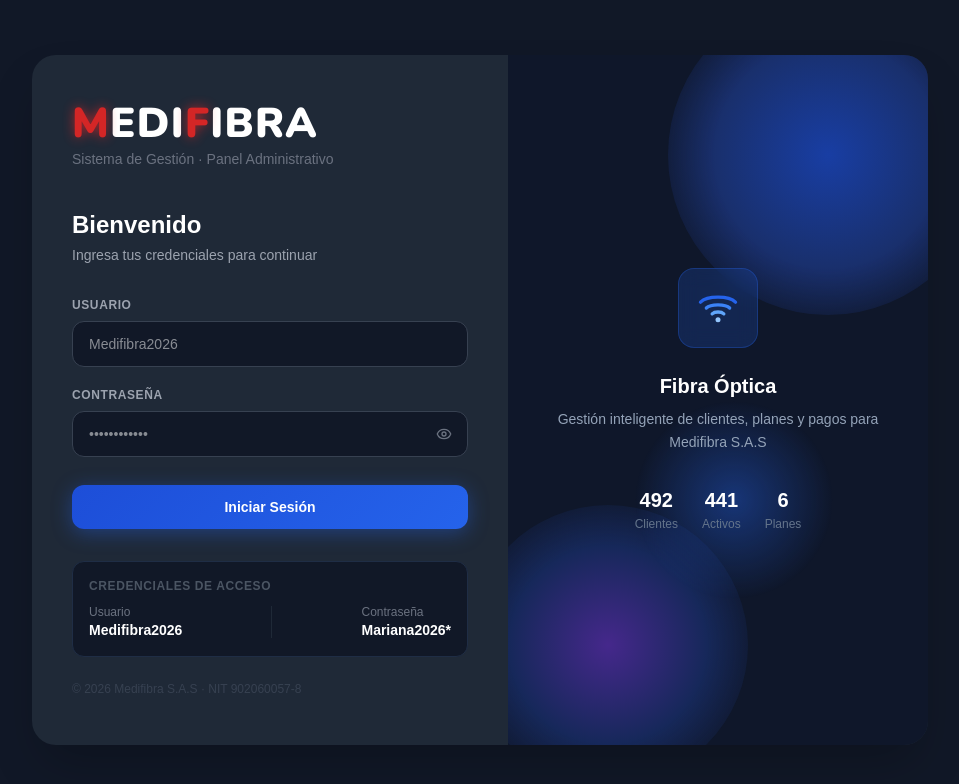
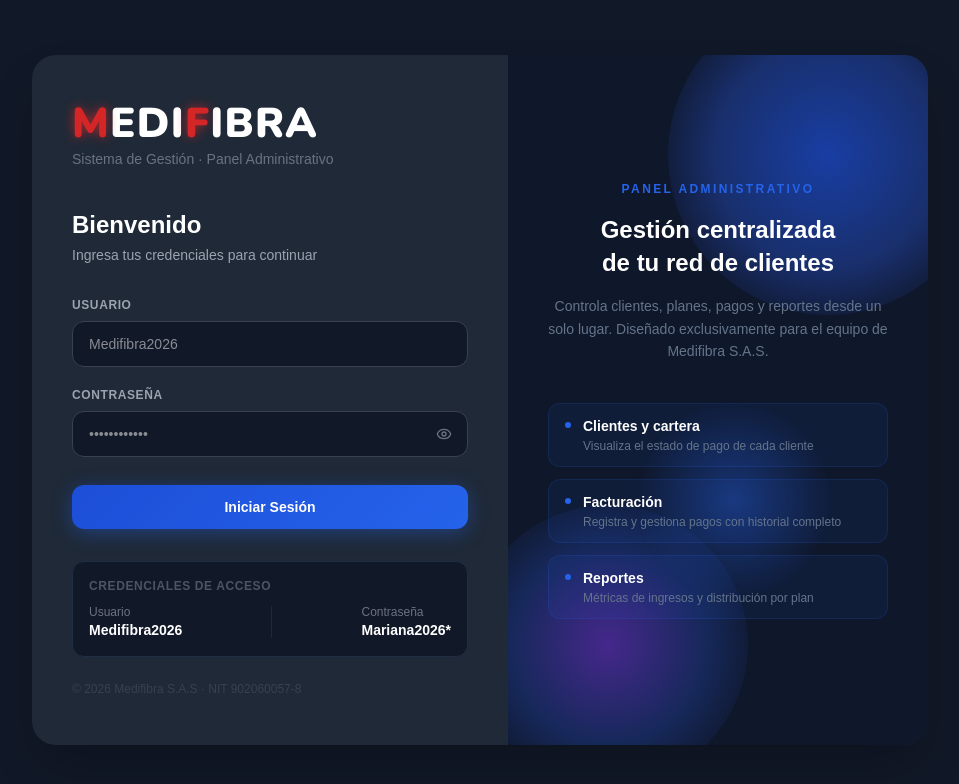
Before and after one commit to Haideraguilar99/MEDIFIBRA, a Next.js app: page /login in a window 1280 px wide. Shown: the top 784 px of the page, without its empty margins (160-1119 px from the left). Built offline with nearby package versions, Linux system fonts and the light colour scheme.

Commit message:
feat: login panel derecho profesional + credenciales Medifibra2026

```diff
--- a/src/app/login/page.tsx
+++ b/src/app/login/page.tsx
@@ -157,21 +157,21 @@ export default function LoginPage() {
 
           {/* Contenido central */}
           <div className="relative z-10 text-center px-10">
-            <div className="w-20 h-20 rounded-2xl flex items-center justify-center mx-auto mb-6" style={{background:'rgba(37,99,235,0.2)',border:'1px solid rgba(37,99,235,0.3)',backdropFilter:'blur(10px)'}}>
-              <svg width="40" height="40" viewBox="0 0 24 24" fill="none">
-                <path d="M1.5 8.5C5.5 4.5 18.5 4.5 22.5 8.5" stroke="#2563eb" strokeWidth="2" strokeLinecap="round"/>
-                <path d="M5 12C7.5 9.5 16.5 9.5 19 12" stroke="#3b82f6" strokeWidth="2" strokeLinecap="round"/>
-                <path d="M8.5 15.5C10 14 14 14 15.5 15.5" stroke="#60a5fa" strokeWidth="2" strokeLinecap="round"/>
-                <circle cx="12" cy="19" r="1.5" fill="#93c5fd"/>
-              </svg>
-            </div>
-            <h3 className="text-xl font-bold text-white mb-2">Fibra Óptica</h3>
-            <p className="text-sm leading-relaxed" style={{color:'#94a3b8'}}>Gestión inteligente de clientes, planes y pagos para Medifibra S.A.S</p>
-            <div className="flex items-center justify-center gap-6 mt-8">
-              {[['492','Clientes'],['441','Activos'],['6','Planes']].map(([n,l])=>(
-                <div key={l} className="text-center">
-                  <p className="text-xl font-bold text-white">{n}</p>
-                  <p className="text-xs mt-0.5" style={{color:'#64748b'}}>{l}</p>
+            <p className="text-xs font-semibold uppercase tracking-[0.2em] mb-4" style={{color:'#2563eb'}}>Panel Administrativo</p>
+            <h3 className="text-2xl font-bold text-white mb-4 leading-snug">Gestión centralizada<br/>de tu red de clientes</h3>
+            <p className="text-sm leading-relaxed mb-10" style={{color:'#64748b'}}>Controla clientes, planes, pagos y reportes desde un solo lugar. Diseñado exclusivamente para el equipo de Medifibra S.A.S.</p>
+            <div className="space-y-3 text-left">
+              {[
+                ['Clientes y cartera','Visualiza el estado de pago de cada cliente'],
+                ['Facturación','Registra y gestiona pagos con historial completo'],
+                ['Reportes','Métricas de ingresos y distribución por plan'],
+              ].map(([t,d])=>(
+                <div key={t} className="flex items-start gap-3 rounded-xl px-4 py-3" style={{background:'rgba(37,99,235,0.08)',border:'1px solid rgba(37,99,235,0.15)'}}>
+                  <div className="w-1.5 h-1.5 rounded-full mt-1.5 flex-shrink-0" style={{background:'#2563eb'}}/>
+                  <div>
+                    <p className="text-sm font-semibold text-white">{t}</p>
+                    <p className="text-xs mt-0.5" style={{color:'#64748b'}}>{d}</p>
+                  </div>
                 </div>
               ))}
             </div>
```
